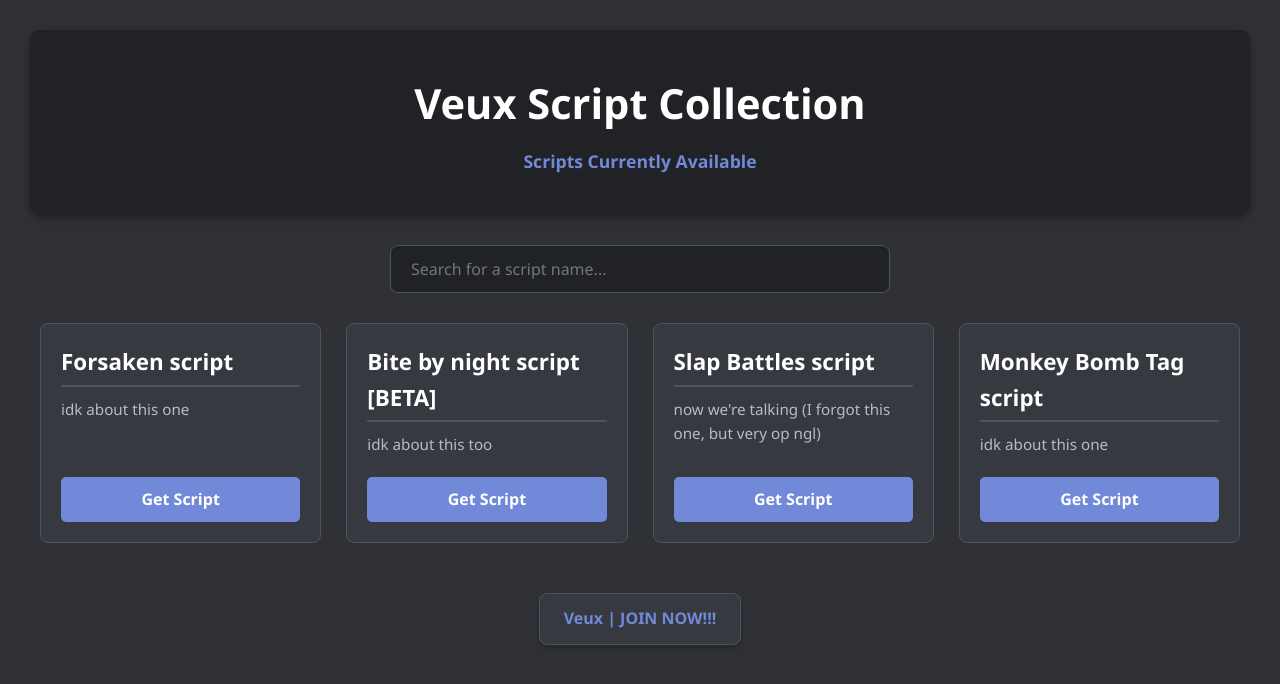
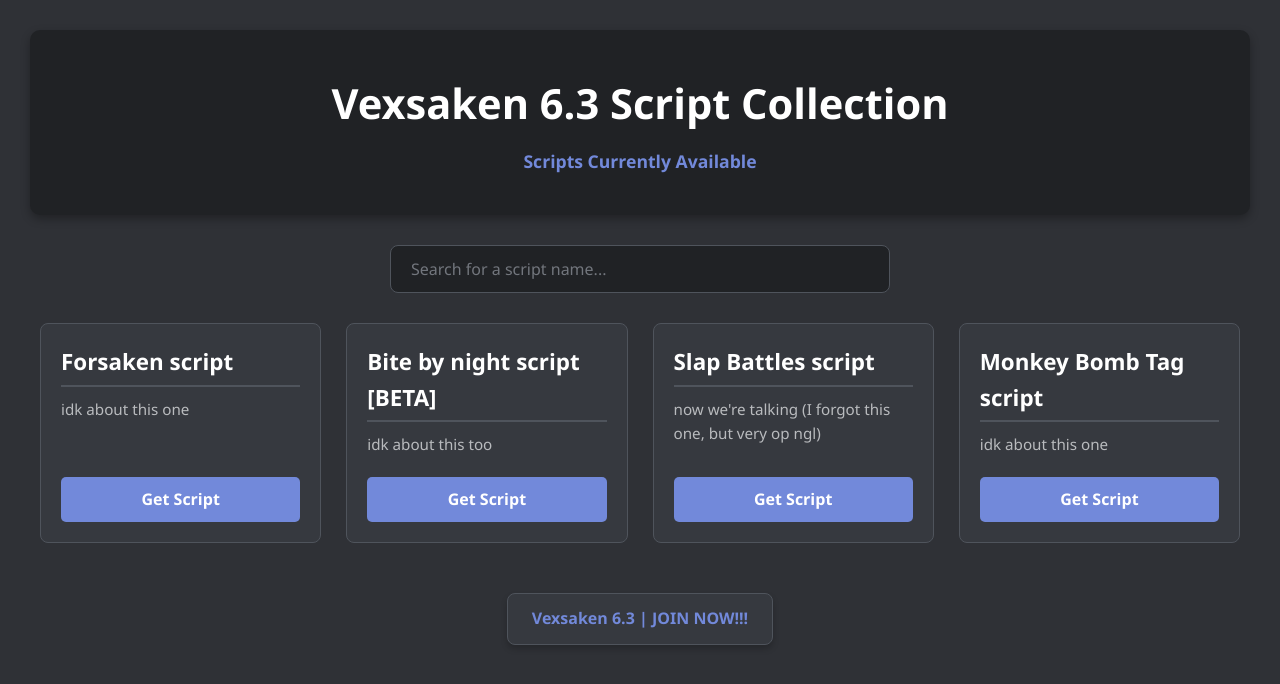
Before and after one commit to dotdot-001/veux-scripts, a Flask app: page / in a window 1280 px wide. Shown: the top 684 px of the page. Run offline with Flask 3, Linux system fonts and the light colour scheme.

Commit message:
index.html

```diff
--- a/templates/index.html
+++ b/templates/index.html
@@ -7,7 +7,7 @@
     >
 
     <title>
-        Veux Scripts Collection
+        Vexsaken 6.3 Scripts Collection
     </title>
     <style>
         /* Themeee XD */
@@ -224,7 +224,7 @@
 
     <header>
         <h1>
-            Veux Script Collection
+            Vexsaken 6.3 Script Collection
         </h1>
         <p>
             Scripts Currently Available
@@ -251,7 +251,7 @@
         <p>
             <a href="https://discord.gg/akdck5mXp"
             target="_blank"
-            class="footer-link">Veux | JOIN NOW!!!</a>
+            class="footer-link">Vexsaken 6.3 | JOIN NOW!!!</a>
         </p>
     </footer>
 
```
